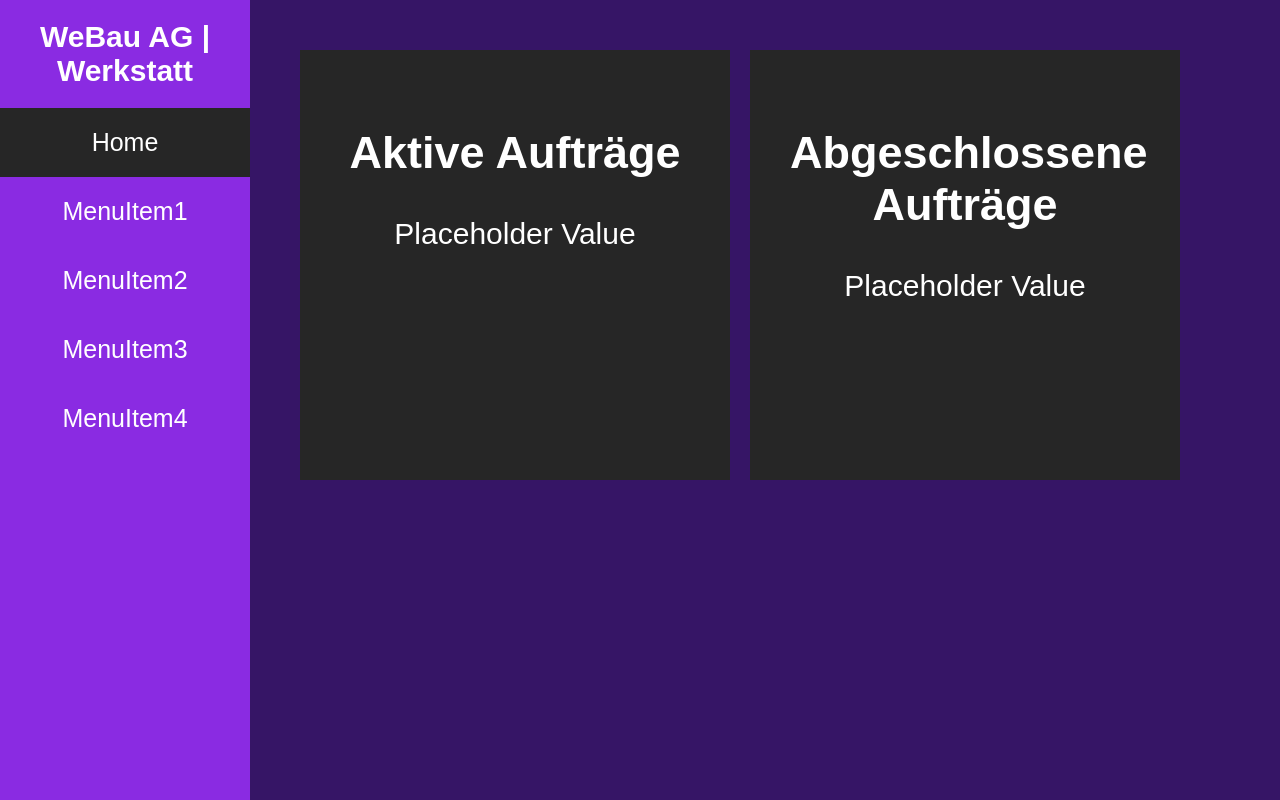
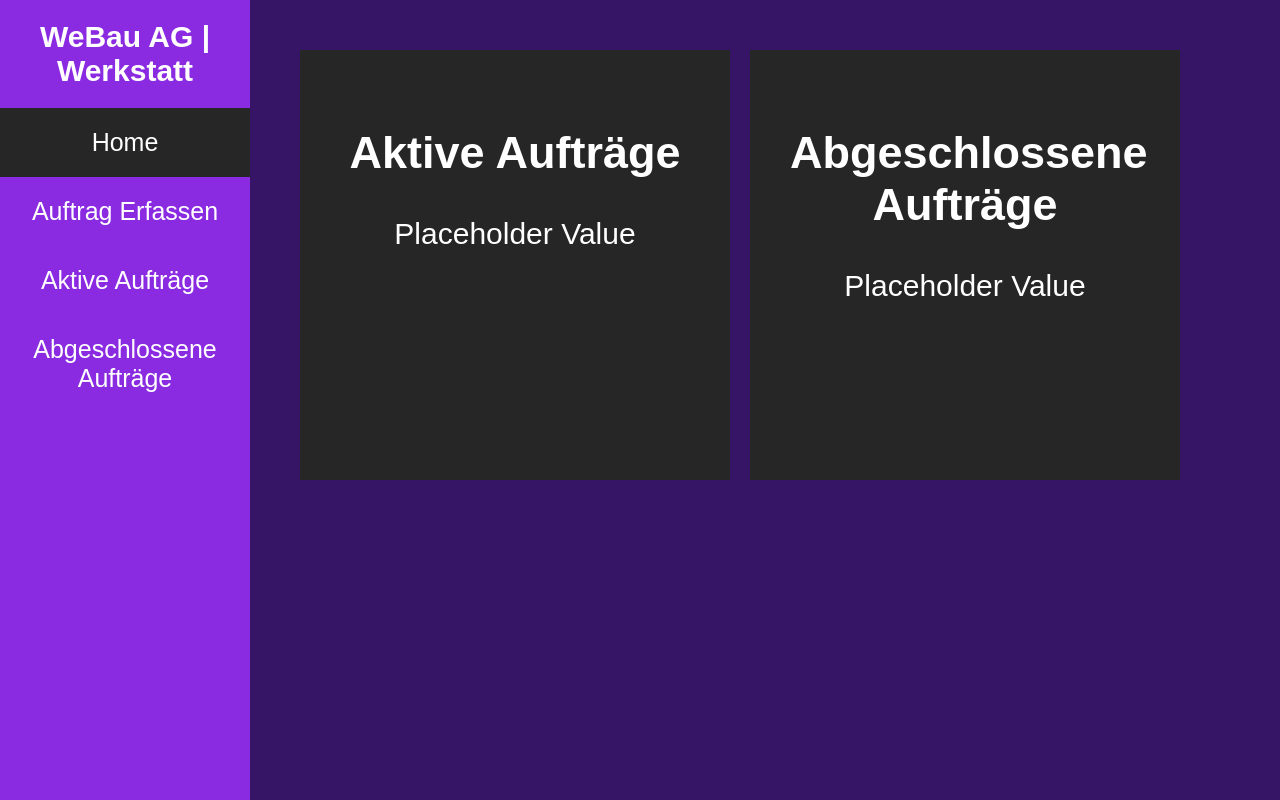
Before and after one commit to Zayden16/uk307-ehym, a PHP site: page /mainmenu in a window 1280 px wide. Run offline with PHP 8.4, Linux system fonts and the light colour scheme.

Commit message:
end of day push

```diff
--- a/app/Views/MainMenuController.View.php
+++ b/app/Views/MainMenuController.View.php
@@ -14,10 +14,9 @@
 <div id="sideNav">
     <h1 id="title">WeBau AG | Werkstatt</h1>
     <a href="#" class="nav-active-page">Home</a>
-    <a href="#">MenuItem1</a>
-    <a href="#">MenuItem2</a>
-    <a href="#">MenuItem3</a>
-    <a href="#">MenuItem4</a>
+    <a href="#">Auftrag Erfassen</a>
+    <a href="#">Aktive Aufträge</a>
+    <a href="#">Abgeschlossene Aufträge</a>
 </div>
 
 <div class="flex-container">
```
Also changed, not shown: public/css/app.css.
